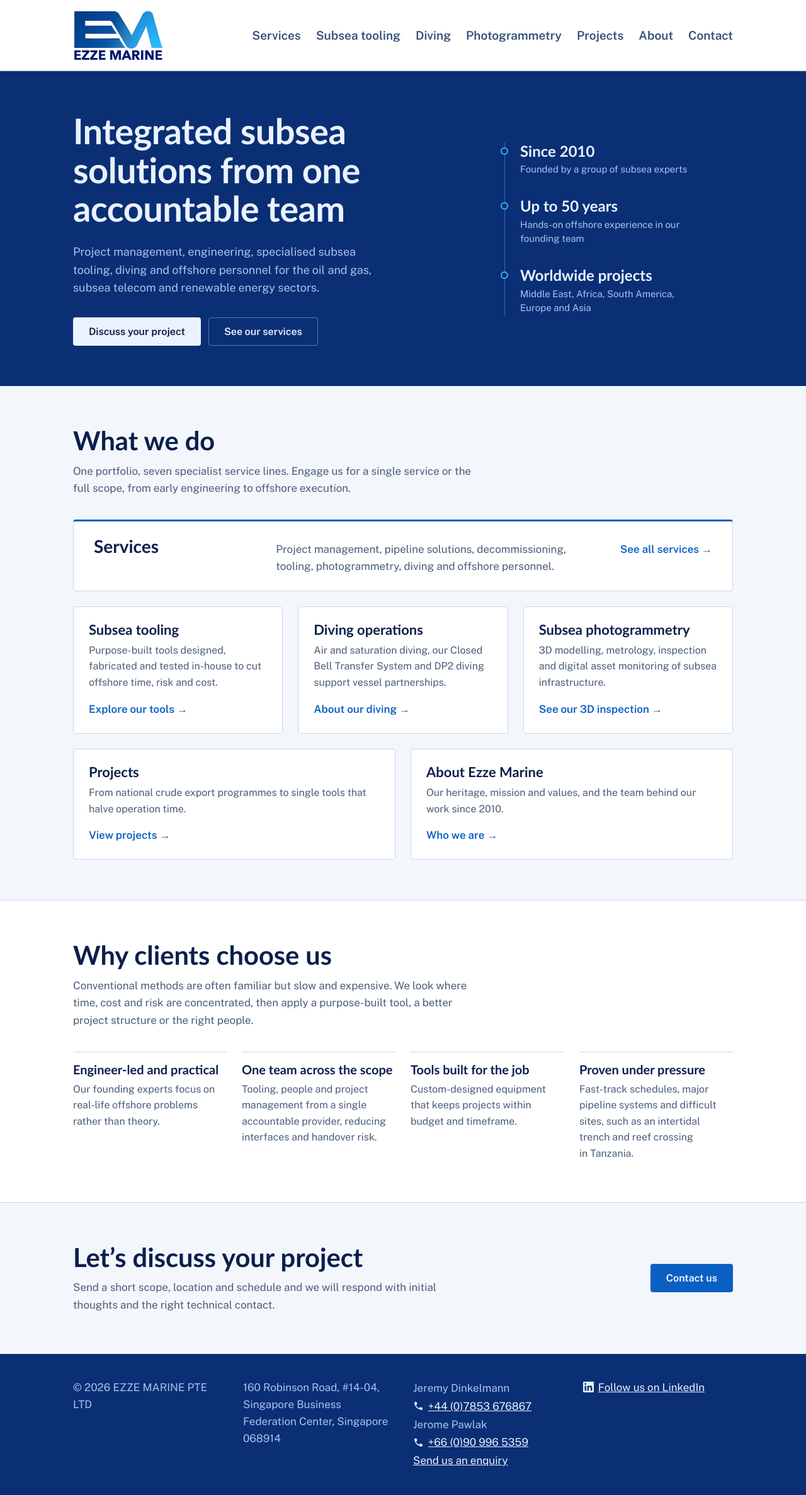
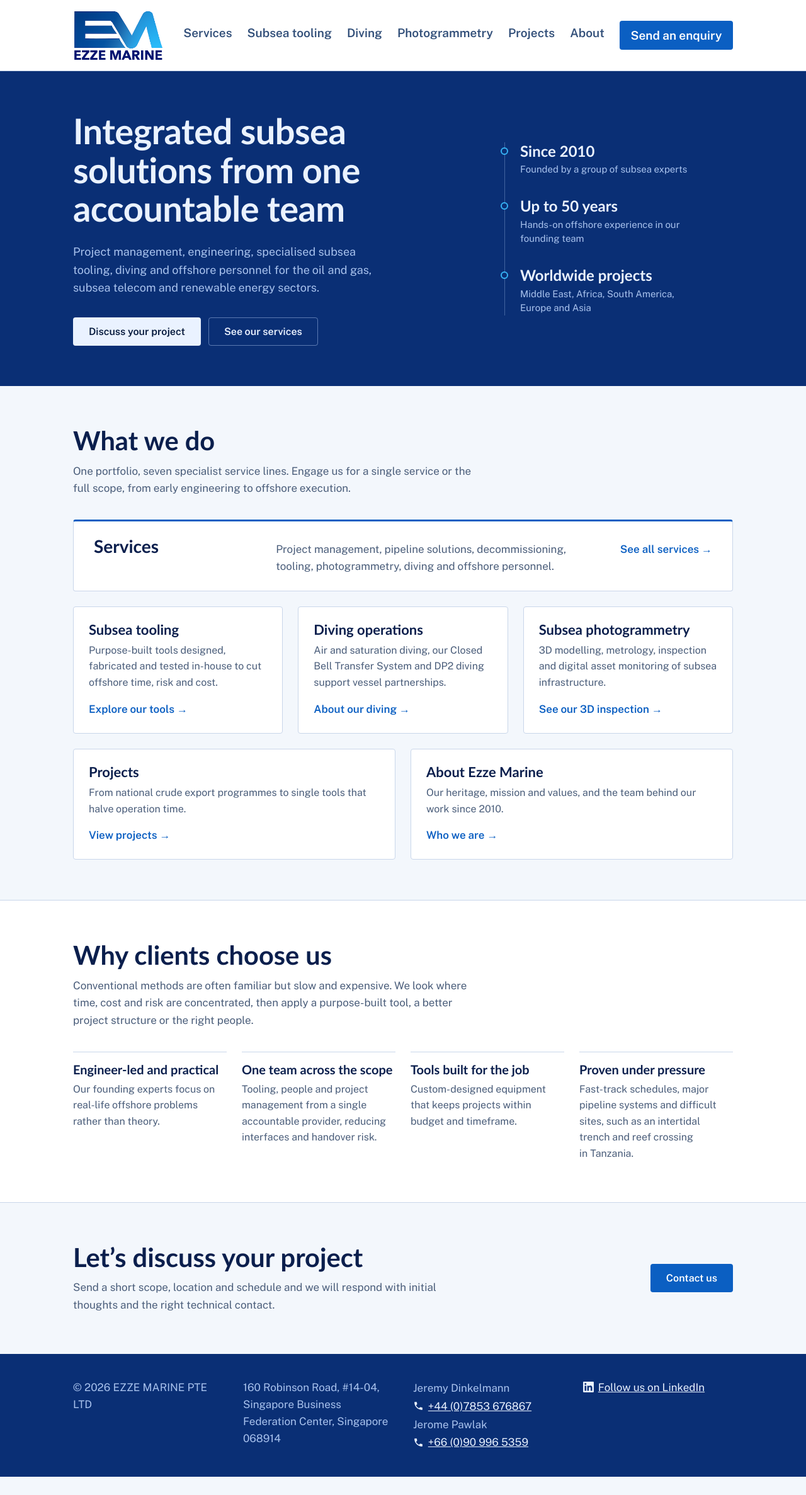
Before and after one commit to Biteur/ezze-marine-website, a plain HTML site: page index.html in a window 1280 px wide. Shown: the whole page at 63% size. After the commit the page ends 2345 px from the top, so only its background shows below. Drawn offline with nearby package versions, Linux system fonts and the light colour scheme; a web font is replaced by a local one.

Commit message:
Make 'Send an enquiry' a highlighted button in the header menu
Replaces the plain Contact menu link on every page and drops the
duplicate footer link.

Co-Authored-By: Claude Opus 5.5 <noreply@anthropic.com>

```diff
--- a/index.html
+++ b/index.html
@@ -86,7 +86,7 @@
       <a href="photogrammetry.html">Photogrammetry</a>
       <a href="projects.html">Projects</a>
       <a href="about.html">About</a>
-      <a href="contact.html">Contact</a>
+      <a class="navcta" href="contact.html">Send an enquiry</a>
     </nav>
   </div>
 </header>
@@ -153,7 +153,7 @@
   <div class="wrap">
     <span>© 2026 EZZE MARINE PTE LTD</span>
     <span>160 Robinson Road, #14-04, Singapore Business Federation Center, Singapore 068914</span>
-    <span class="fcontact">Jeremy Dinkelmann <a class="ic" href="tel:+447853676867"><svg viewBox="0 0 24 24" aria-hidden="true" focusable="false"><path d="M6.62 10.79a15.05 15.05 0 0 0 6.59 6.59l2.2-2.2c.27-.27.67-.36 1.02-.24 1.12.37 2.33.57 3.57.57.55 0 1 .45 1 1V20c0 .55-.45 1-1 1C10.61 21 3 13.39 3 4c0-.55.45-1 1-1h3.5c.55 0 1 .45 1 1 0 1.25.2 2.45.57 3.57.11.35.03.74-.25 1.02l-2.2 2.2z"/></svg>+44 (0)7853 676867</a>Jerome Pawlak <a class="ic" href="tel:+66909965359"><svg viewBox="0 0 24 24" aria-hidden="true" focusable="false"><path d="M6.62 10.79a15.05 15.05 0 0 0 6.59 6.59l2.2-2.2c.27-.27.67-.36 1.02-.24 1.12.37 2.33.57 3.57.57.55 0 1 .45 1 1V20c0 .55-.45 1-1 1C10.61 21 3 13.39 3 4c0-.55.45-1 1-1h3.5c.55 0 1 .45 1 1 0 1.25.2 2.45.57 3.57.11.35.03.74-.25 1.02l-2.2 2.2z"/></svg>+66 (0)90 996 5359</a><a href="contact.html">Send us an enquiry</a></span>
+    <span class="fcontact">Jeremy Dinkelmann <a class="ic" href="tel:+447853676867"><svg viewBox="0 0 24 24" aria-hidden="true" focusable="false"><path d="M6.62 10.79a15.05 15.05 0 0 0 6.59 6.59l2.2-2.2c.27-.27.67-.36 1.02-.24 1.12.37 2.33.57 3.57.57.55 0 1 .45 1 1V20c0 .55-.45 1-1 1C10.61 21 3 13.39 3 4c0-.55.45-1 1-1h3.5c.55 0 1 .45 1 1 0 1.25.2 2.45.57 3.57.11.35.03.74-.25 1.02l-2.2 2.2z"/></svg>+44 (0)7853 676867</a>Jerome Pawlak <a class="ic" href="tel:+66909965359"><svg viewBox="0 0 24 24" aria-hidden="true" focusable="false"><path d="M6.62 10.79a15.05 15.05 0 0 0 6.59 6.59l2.2-2.2c.27-.27.67-.36 1.02-.24 1.12.37 2.33.57 3.57.57.55 0 1 .45 1 1V20c0 .55-.45 1-1 1C10.61 21 3 13.39 3 4c0-.55.45-1 1-1h3.5c.55 0 1 .45 1 1 0 1.25.2 2.45.57 3.57.11.35.03.74-.25 1.02l-2.2 2.2z"/></svg>+66 (0)90 996 5359</a></span>
     <a class="ic" href="https://www.linkedin.com/company/144178329/" rel="noopener"><svg viewBox="0 0 24 24" aria-hidden="true" focusable="false"><path d="M20.45 20.45h-3.56v-5.57c0-1.33-.02-3.04-1.85-3.04-1.85 0-2.14 1.45-2.14 2.94v5.67H9.35V9h3.41v1.56h.05c.48-.9 1.64-1.85 3.37-1.85 3.6 0 4.27 2.37 4.27 5.46v6.28zM5.34 7.43a2.06 2.06 0 1 1 0-4.13 2.06 2.06 0 0 1 0 4.13zM7.12 20.45H3.56V9h3.56v11.45zM22.22 0H1.77C.79 0 0 .77 0 1.73v20.54C0 23.23.79 24 1.77 24h20.45c.98 0 1.78-.77 1.78-1.73V1.73C24 .77 23.2 0 22.22 0z"/></svg>Follow us on LinkedIn</a>
   </div>
 </footer>
--- a/styles.css
+++ b/styles.css
@@ -44,6 +44,11 @@ nav a{text-decoration:none;color:#33507A;padding:.25rem 0;font-size:1.1875rem;fo
 nav a:active{color:#0B5FC2}
 @media (pointer:coarse){nav a{padding:.625rem 0}}
 nav a[aria-current="page"]{color:#0B5FC2;text-decoration:underline;text-decoration-thickness:2px;text-underline-offset:.5em}
+/* "Send an enquiry" is a filled button in the menu so it stands out on every page */
+nav a.navcta{background:#0B5FC2;color:#FFFFFF;padding:.5rem 1.1rem;border-radius:.25rem;text-decoration:none}
+@media (hover:hover) and (pointer:fine){nav a.navcta:hover{background:#0A2F75;color:#FFFFFF}}
+nav a.navcta:active{background:#0A2F75;color:#FFFFFF}
+@media (pointer:coarse){nav a.navcta{padding:.625rem 1.1rem}}
 .hero{background:var(--hero-bg);color:var(--hero-fg);padding:4rem 0}
 .hero .wrap{display:grid;grid-template-columns:1.25fr .75fr;gap:4rem;align-items:center}
 .hero h1{font-size:clamp(2.25rem,4.6vw,3.5rem);letter-spacing:-.01em;max-width:16ch}
```
Also changed, not shown: about.html (+2 -2 lines), contact.html (+2 -2 lines), diving.html (+2 -2 lines), photogrammetry.html (+2 -2 lines), projects.html (+2 -2 lines), services.html (+2 -2 lines), thanks.html (+2 -2 lines), tooling.html (+2 -2 lines).
